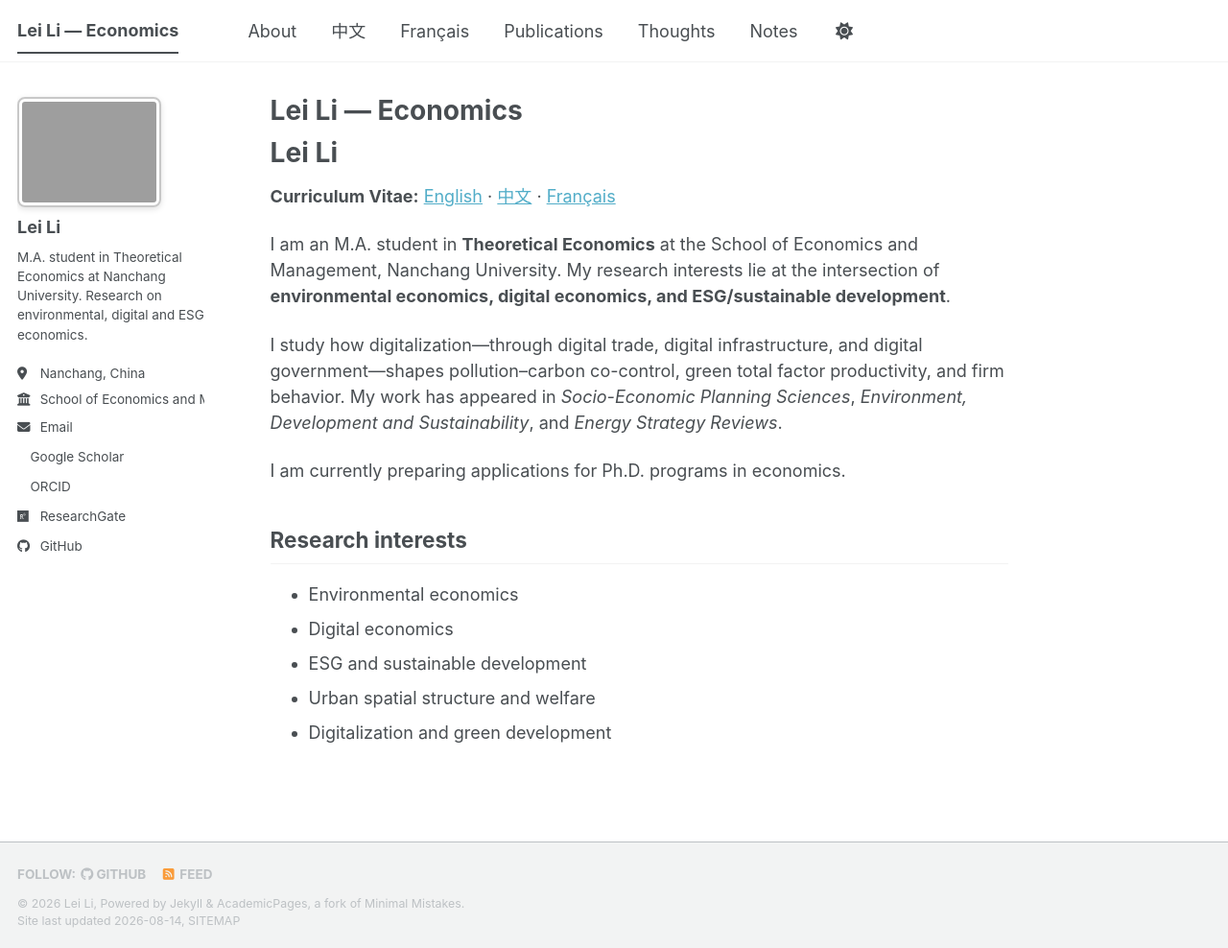
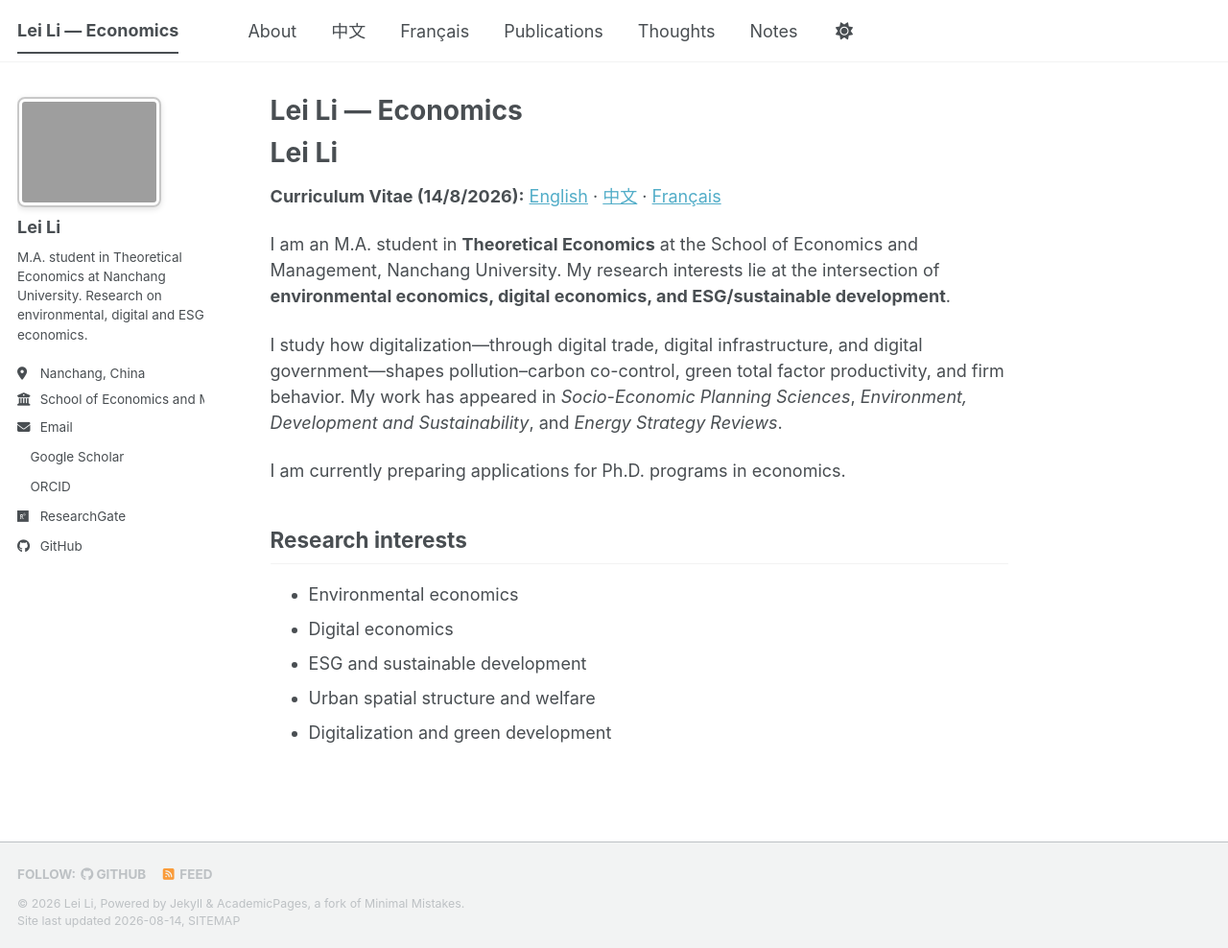
Before and after one commit to LeiLi-Econ/LeiLi-Econ.github.io, a Jekyll site: the page built from _pages/about.md, in a window 1280 px wide and 988 px high. Shown: the whole window at 96% size. Built offline with Jekyll 4.4.1, drawn with Linux system fonts in a browser that asks for light colours; a style sheet for code colours, icons or effects is not loaded.

Commit message:
Update CV date in about.md

```diff
--- a/_pages/about.md
+++ b/_pages/about.md
@@ -9,7 +9,7 @@ redirect_from:
 
 # Lei Li
 
-**Curriculum Vitae:** [English](https://LeiLi-Econ.github.io/files/Lei_Li_CV_EN.pdf) · [中文](https://LeiLi-Econ.github.io/files/Lei_Li_CV_CN.pdf) · [Français](https://LeiLi-Econ.github.io/files/Lei_Li_CV_FR.pdf)
+**Curriculum Vitae (14/8/2026):** [English](https://LeiLi-Econ.github.io/files/Lei_Li_CV_EN.pdf) · [中文](https://LeiLi-Econ.github.io/files/Lei_Li_CV_CN.pdf) · [Français](https://LeiLi-Econ.github.io/files/Lei_Li_CV_FR.pdf)
 
 I am an M.A. student in **Theoretical Economics** at the School of Economics and Management, Nanchang University. My research interests lie at the intersection of **environmental economics, digital economics, and ESG/sustainable development**.
 
```
